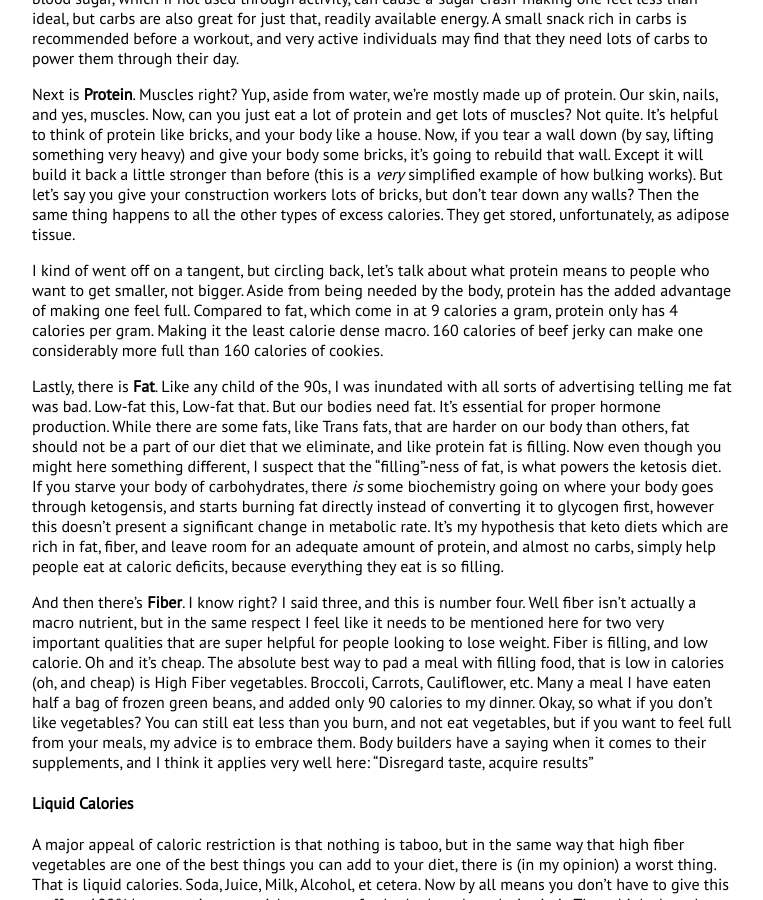
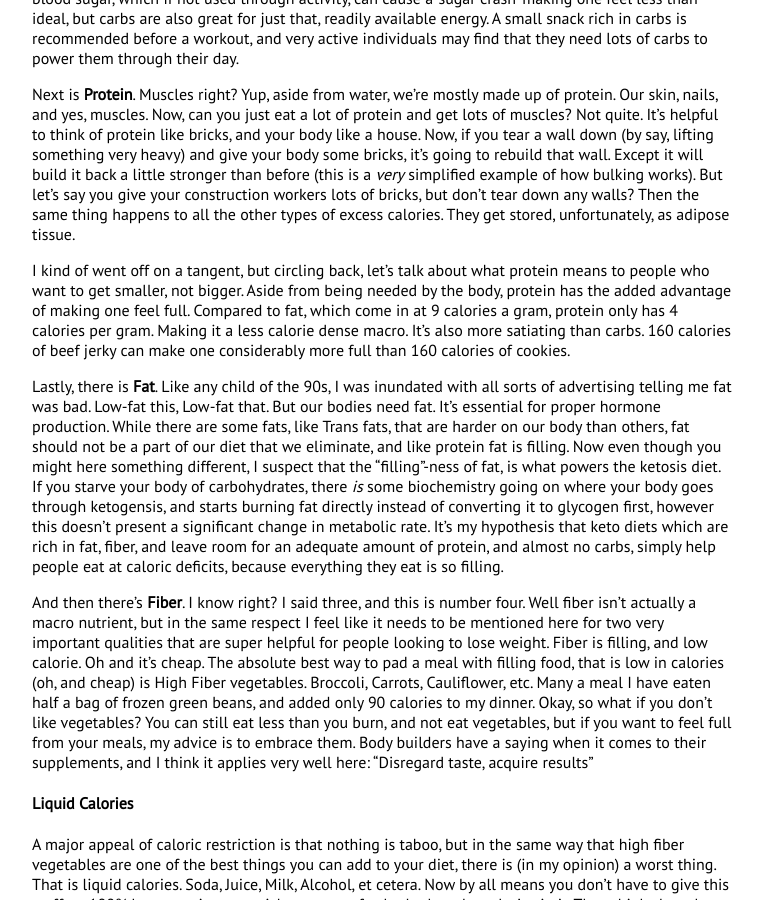
Before and after one commit to CzechsMix/czechsmix.github.io, a Jekyll site: the page built from _posts/2016-6-27-chp2-bit-food.md, in a window 1280 px wide and 900 px high, scrolled down 881 px. Shown: the whole window, without its empty margins (258-1021 px from the left). Built offline with Jekyll 4.4.1, drawn with Linux system fonts in a browser that asks for light colours; nearby versions of some CDN libraries.

Commit message:
Correct misinformation 2

```diff
--- a/_posts/2016-6-27-chp2-bit-food.md
+++ b/_posts/2016-6-27-chp2-bit-food.md
@@ -14,7 +14,7 @@ The first major macro nutrient is **Carbohydrates**. If you've tried dieting in
 
 Next is **Protein**. Muscles right? Yup, aside from water, we're mostly made up of protein. Our skin, nails, and yes, muscles. Now, can you just eat a lot of protein and get lots of muscles? Not quite. It's helpful to think of protein like bricks, and your body like a house. Now, if you tear a wall down (by say, lifting something very heavy) and give your body some bricks, it's going to rebuild that wall. Except it will build it back a little stronger than before (this is a *very* simplified example of how bulking works). But let's say you give your construction workers lots of bricks, but don't tear down any walls? Then the same thing happens to all the other types of excess calories. They get stored, unfortunately, as adipose tissue.
 
-I kind of went off on a tangent, but circling back, let's talk about what protein means to people who want to get smaller, not bigger. Aside from being needed by the body, protein has the added advantage of making one feel full. Compared to fat, which come in at 9 calories a gram, protein only has 4 calories per gram. Making it the least calorie dense macro. 160 calories of beef jerky can make one considerably more full than 160 calories of cookies.
+I kind of went off on a tangent, but circling back, let's talk about what protein means to people who want to get smaller, not bigger. Aside from being needed by the body, protein has the added advantage of making one feel full. Compared to fat, which come in at 9 calories a gram, protein only has 4 calories per gram. Making it a less calorie dense macro. It's also more satiating than carbs. 160 calories of beef jerky can make one considerably more full than 160 calories of cookies.
 
 Lastly, there is **Fat**. Like any child of the 90s, I was inundated with all sorts of advertising telling me fat was bad. Low-fat this, Low-fat that. But our bodies need fat. It's essential for proper hormone production. While there are some fats, like Trans fats, that are harder on our body than others, fat should not be a part of our diet that we eliminate, and like protein fat is filling. Now even though you might here something different, I suspect that the "filling"-ness of fat, is what powers the ketosis diet. If you starve your body of carbohydrates, there *is* some biochemistry going on where your body goes through ketogensis, and starts burning fat directly instead of converting it to glycogen first, however this doesn't present a significant change in metabolic rate. It's my hypothesis that keto diets which are rich in fat, fiber, and leave room for an adequate amount of protein, and almost no carbs, simply help people eat at caloric deficits, because everything they eat is so filling.
 
```
